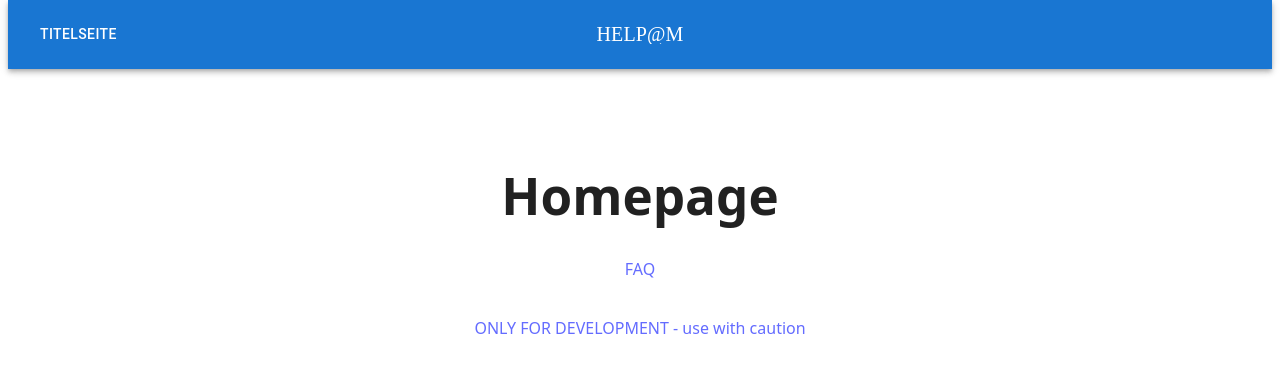
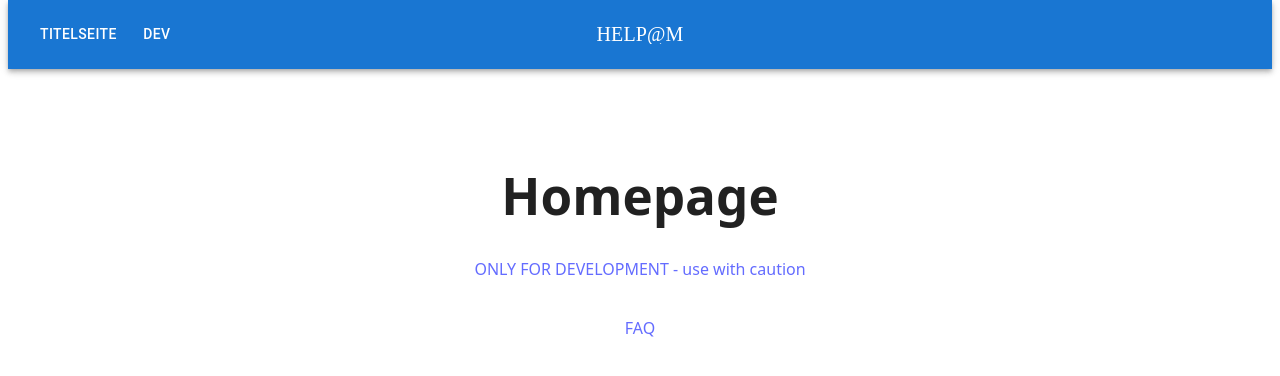
Before and after one commit to MarlonWa/computational-social-science, a React (Vite) app in the folder frontend/: page / in a window 1280 px wide. Shown: the top 376 px of the page. Built offline with nearby package versions, Linux system fonts and the light colour scheme.

Commit message:
bugfixes in main

```diff
--- a/frontend/src/component/Header.jsx
+++ b/frontend/src/component/Header.jsx
@@ -13,7 +13,8 @@ import '@fontsource-variable/roboto-mono';
 import { Link } from 'react-router-dom'
 
 const pages = [
-  {name: 'Titelseite', path: '/'}
+  {name: 'Titelseite', path: '/'},
+  {name: 'dev', path: '/dev'}
 ]
 
 const title_styling = {
--- a/frontend/src/pages/Home.jsx
+++ b/frontend/src/pages/Home.jsx
@@ -6,9 +6,9 @@ export function Home() {
         <>
             <Header/>
             <h1>Homepage</h1>
+            <Link to = "/dev"> ONLY FOR DEVELOPMENT - use with caution </Link>
+            <h1> </h1>
             <Link to="/faq"> FAQ </Link>
-            <h1> </h1>
-            <Link to = "/dev"> ONLY FOR DEVELOPMENT - use with caution </Link>
         </>
     )
 }
```
Also changed, not shown: 1 other file (tests, documents, lock files or other folders).
